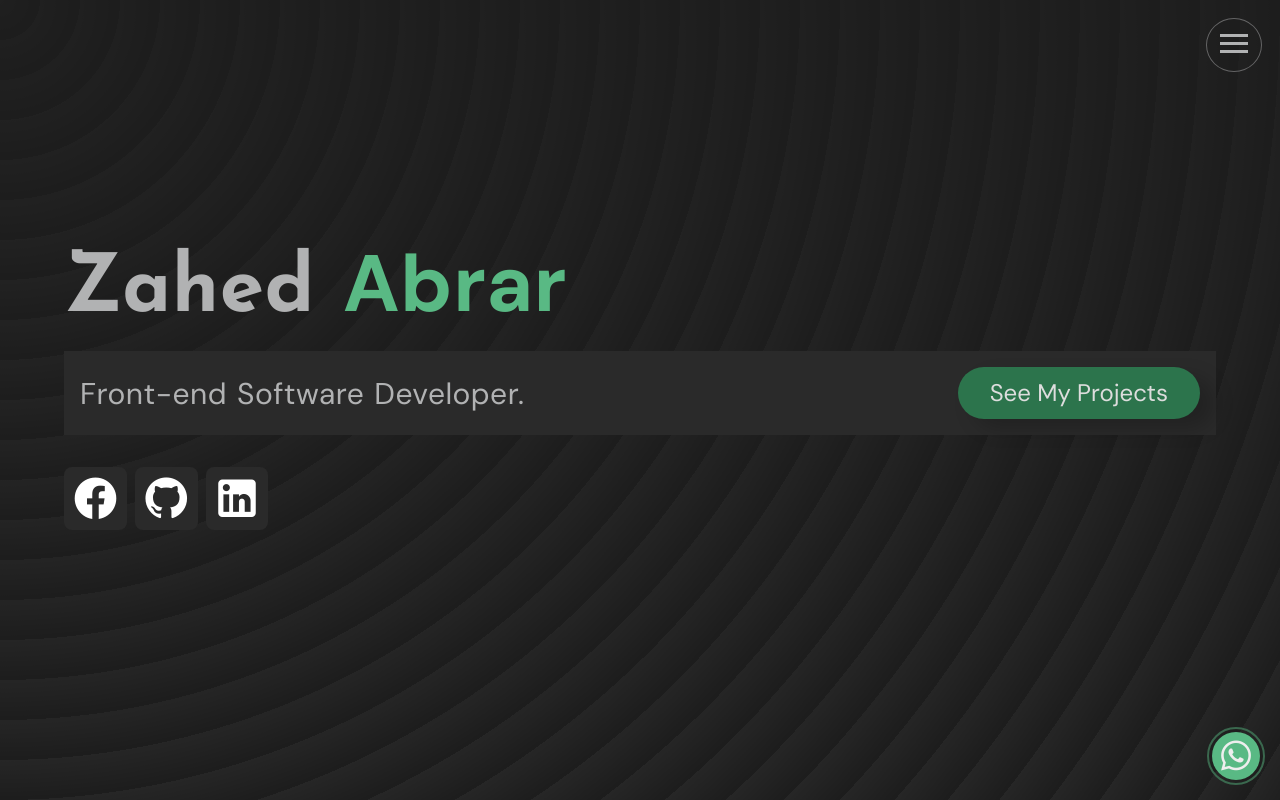
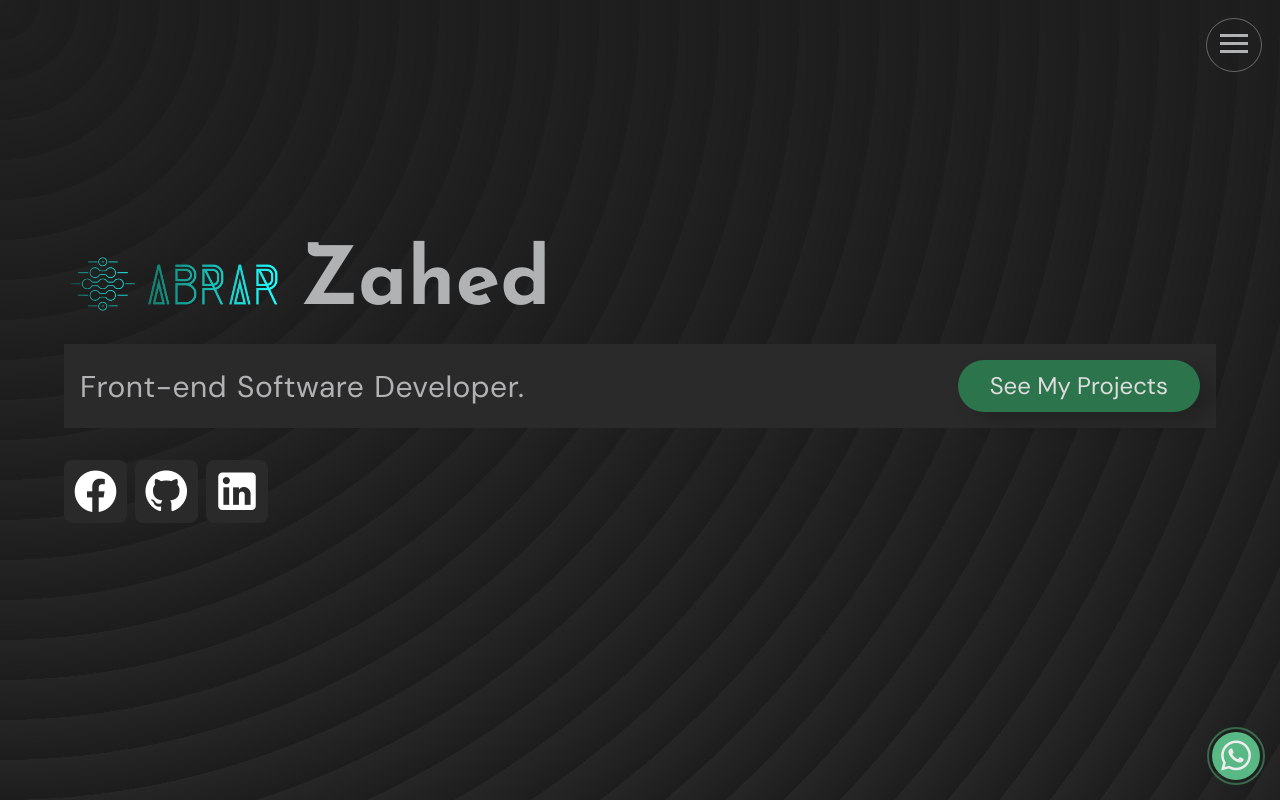
Before and after one commit to abrarzahed/zahed_abrar, a Nuxt app: page / in a window 1280 px wide. Built offline with nearby package versions, Linux system fonts and the light colour scheme; no server answers.

Commit message:
added logo

```diff
--- a/assets/css/_menu.scss
+++ b/assets/css/_menu.scss
@@ -107,13 +107,15 @@
     }
 
     .portrait {
-      width: 250px;
-      height: 250px;
-      background: url("@/assets/img/code.png");
-      background-size: cover;
+      width: 200px;
+      height: 200px;
+      background: url("@/assets/img/logo.png");
+      background-repeat: no-repeat;
+      background-size: contain;
       background-position: center;
       border-radius: 50%;
-      border: solid 3px $secondary-color;
+      outline: solid 8px $secondary-color;
+      outline-offset: 1.5rem;
       z-index: 200;
     }
   }
--- a/assets/css/_mobile.scss
+++ b/assets/css/_mobile.scss
@@ -51,7 +51,7 @@
 
     .portrait {
       margin-top: 80px;
-      background: url("@/assets/img/code.png");
+      background: url("@/assets/img/logo.png");
       height: 180px;
       width: 180px;
       border-radius: 50%;
@@ -105,6 +105,14 @@
     .lg-heading {
       margin-top: 1rem;
       font-size: 2.2rem;
+      gap: 0.5rem;
+      justify-content: center;
+      img {
+        width: 140px;
+        height: 80px;
+        object-fit: contain;
+        margin-top: -10px;
+      }
     }
   }
 
--- a/assets/css/main.scss
+++ b/assets/css/main.scss
@@ -53,6 +53,14 @@ h3 {
     font-size: 5rem;
     font-weight: 900;
     font-family: "Josefin Sans", sans-serif;
+    display: flex;
+    align-items: center;
+    gap: 1rem;
+    img {
+      width: 220px;
+      height: 120px;
+      object-fit: contain;
+    }
   }
 
   &.sm-heading {
@@ -166,13 +174,13 @@ main {
     margin: auto;
     width: 100%;
     height: 100%;
-    object-fit: cover;
     background: #2a2a2a;
     border-radius: 12px;
+    filter: blur(80);
 
     img {
       width: 100%;
-      object-fit: cover;
+      object-fit: contain;
     }
   }
 
--- a/pages/about.vue
+++ b/pages/about.vue
@@ -15,7 +15,7 @@
           format="webp"
           class="bio-image"
         /> -->
-        <img src="~/assets/img/code-removebg.png" class="bio-image" alt="" />
+        <img src="~/assets/img/own.jpeg" class="bio-image" alt="" />
 
         <div class="bio">
           <!-- <h3 class=" text-secondary sm-heading">BIO</h3> -->
--- a/pages/index.vue
+++ b/pages/index.vue
@@ -2,8 +2,9 @@
   <div>
     <main id="home">
       <h1 class="lg-heading">
+        <img src="~/assets/img/logo.png" class="bio-image" alt="" />
         Zahed
-        <span class="text-secondary">Abrar</span>
+        <!-- <span class="text-secondary">Abrar</span> -->
       </h1>
       <h2 class="sm-heading scnd">
         <span>Front-end Software Developer.</span>
```
Also changed, not shown: assets/img/logo.png (added), assets/img/own.jpeg (added).
